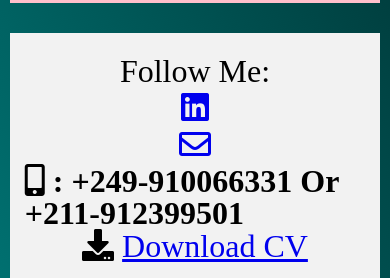
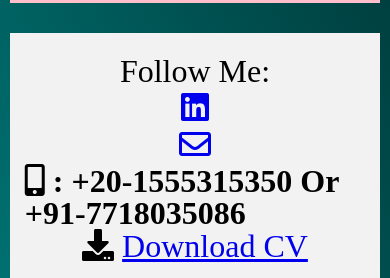
Before and after one commit to mayankconsultant/prefermayank, a plain HTML site: page index.html in a window 390 px wide. Shown: the part 1255-1533 px from the top of the page. Drawn offline with nearby package versions, Linux system fonts and the light colour scheme.

Commit message:
Changed Mobile Number

```diff
--- a/index.html
+++ b/index.html
@@ -527,7 +527,7 @@
         </a>
         <span>
           <i class="fas fa-mobile-alt"> :
-            +249-910066331 Or +211-912399501</i>
+            +20-1555315350 Or +91-7718035086</i>
         </span>
         <span></span>
         <span><i class="fas fa-download"></i>
```
